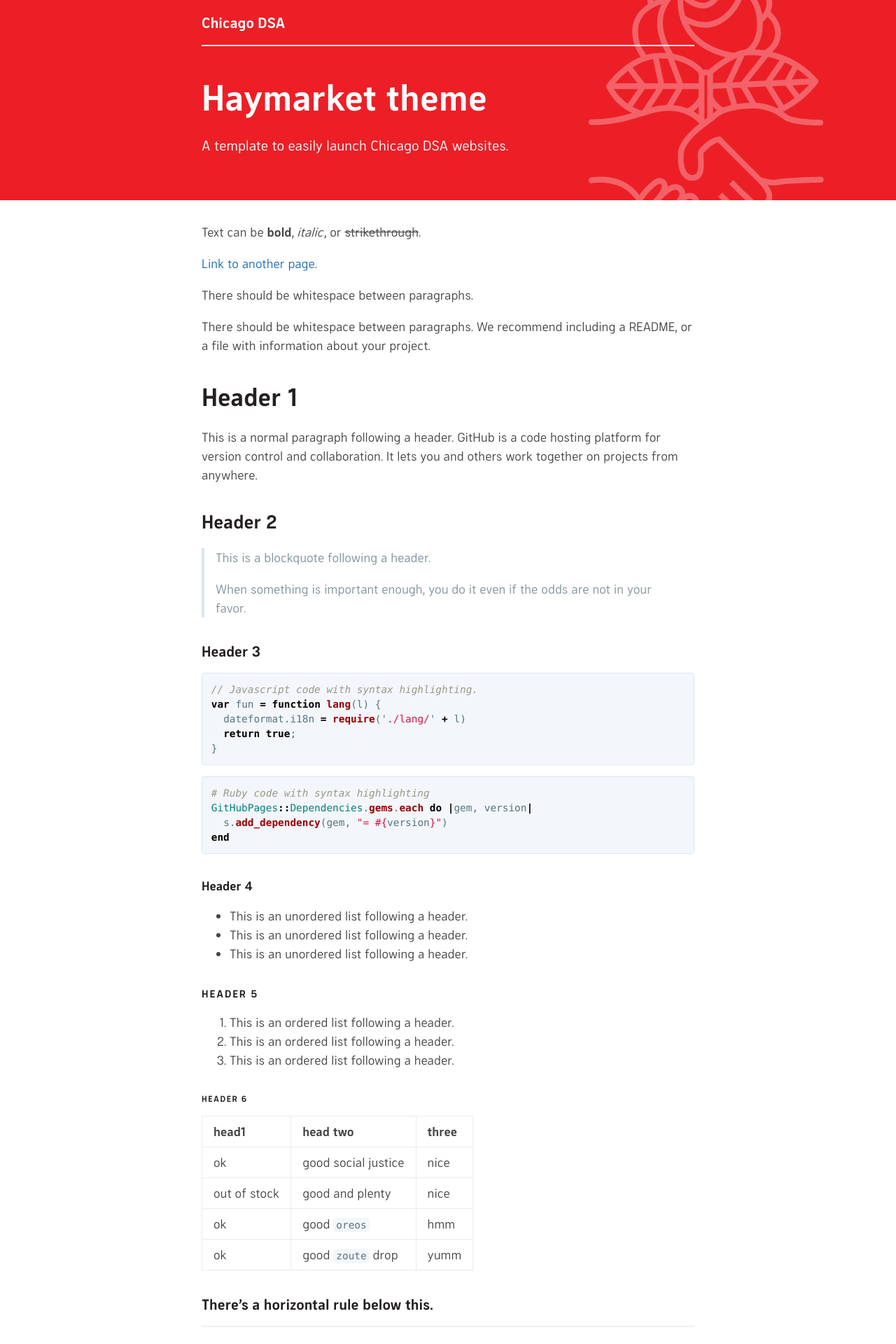
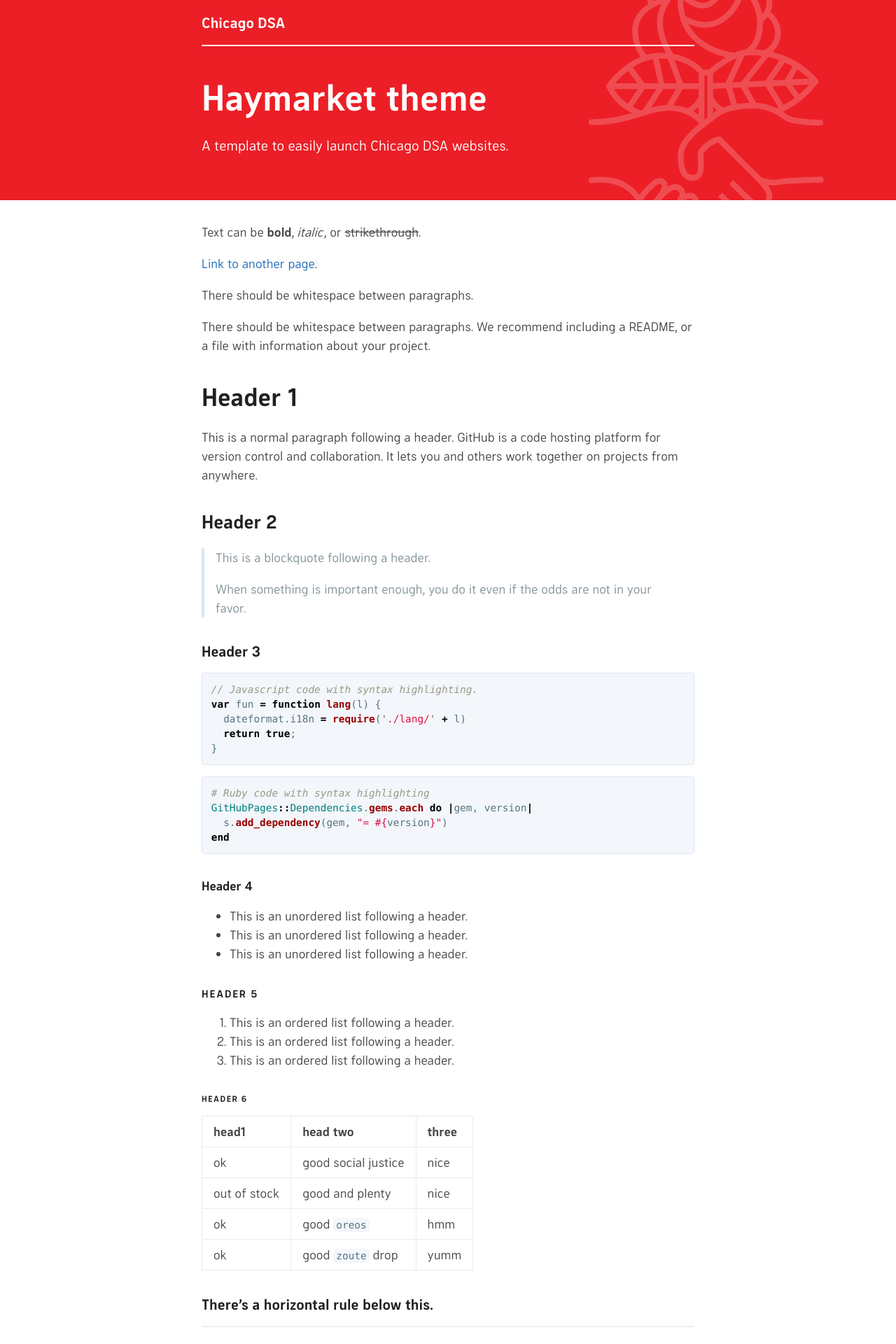
Before and after one commit to ChicagoDSA/haymarket, a Jekyll site: the page built from index.md, in a window 1280 px wide. Shown: the top 1920 px of the page at 70% size. Built offline with Jekyll 4.4.1, drawn with Linux system fonts in a browser that asks for light colours.

Commit message:
logo opacity reduced, fixed overflow issue

```diff
--- a/_sass/jekyll-theme-haymarket.scss
+++ b/_sass/jekyll-theme-haymarket.scss
@@ -67,6 +67,7 @@
 }
 
 .page-header {
+  overflow: hidden;
   color: $header-heading-color;
   text-align: left;
   background-color: $header-bg-color;
@@ -152,7 +153,7 @@
 
 .background-logo img {
   position: absolute;
-  opacity: 30%;
+  opacity: 20%;
 
   @include large {
     top: -16rem;
```
